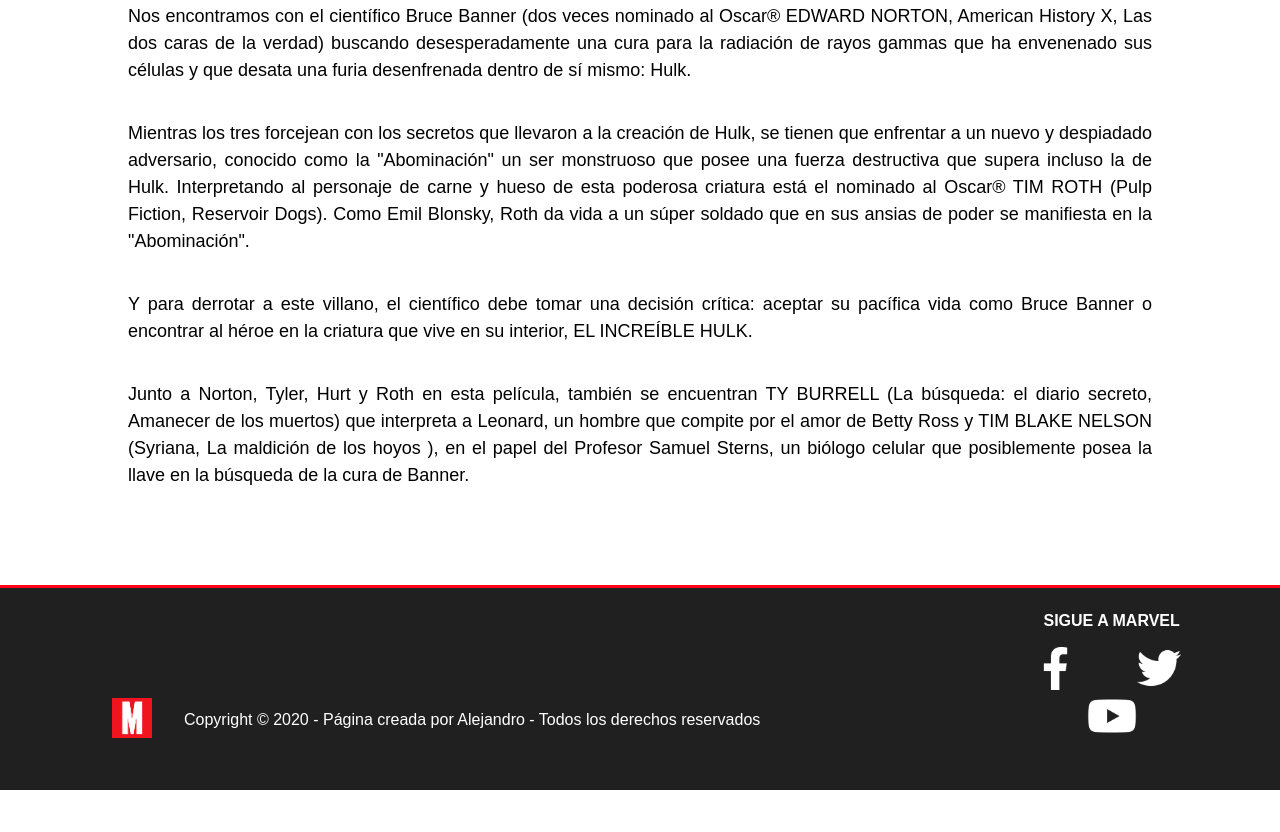
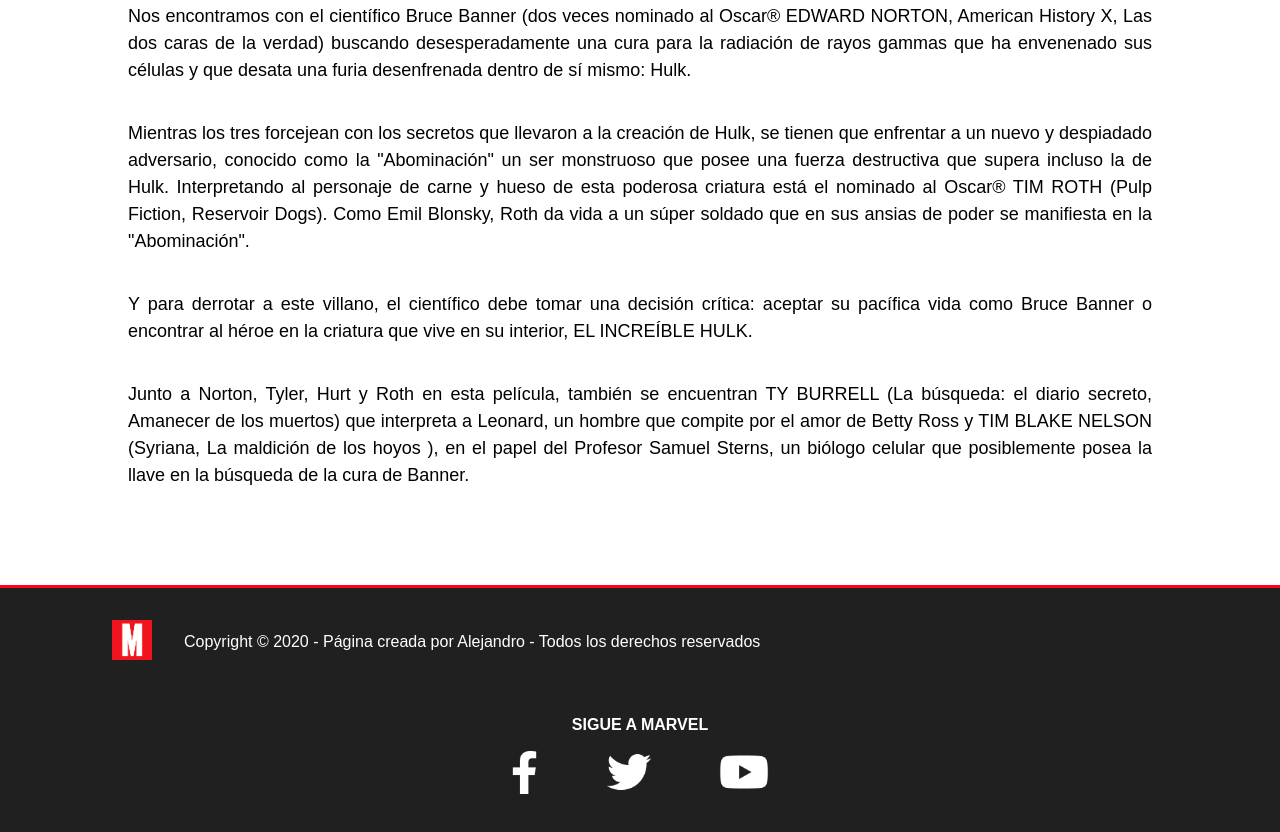
Before and after one commit to AlejandroRoR/marvel, a plain HTML site: page peliculas/hulk.html in a window 1280 px wide. Shown: the part 1389-2221 px from the top of the page. Before the commit the page ends 2179 px from the top, so only its background shows below. Drawn offline with Linux system fonts and the light colour scheme.

Commit message:
Aplicando media query peliculas css

```diff
--- a/peliculas/css/pelis.css
+++ b/peliculas/css/pelis.css
@@ -227,3 +227,31 @@
 .pie .social .youtube img{
     width: 50px;
 }
+
+/* MEDIA */
+@media (max-width: 1300px){
+    .pie{
+        align-items: center;
+    }
+    .pie .social{
+        width: 100%;
+    }
+    .pie .copyright{
+        width: 100%;
+        display: flex;
+        flex-direction: row;
+        margin: 2em 0em;
+        text-align: center;
+    }
+}
+
+@media (max-width: 860px) {
+    .menu ul a{
+        display: flex;
+        flex-direction: column;
+        align-items: center;
+    }
+    .menu ul a li{
+        width: auto;
+    }
+}
```
